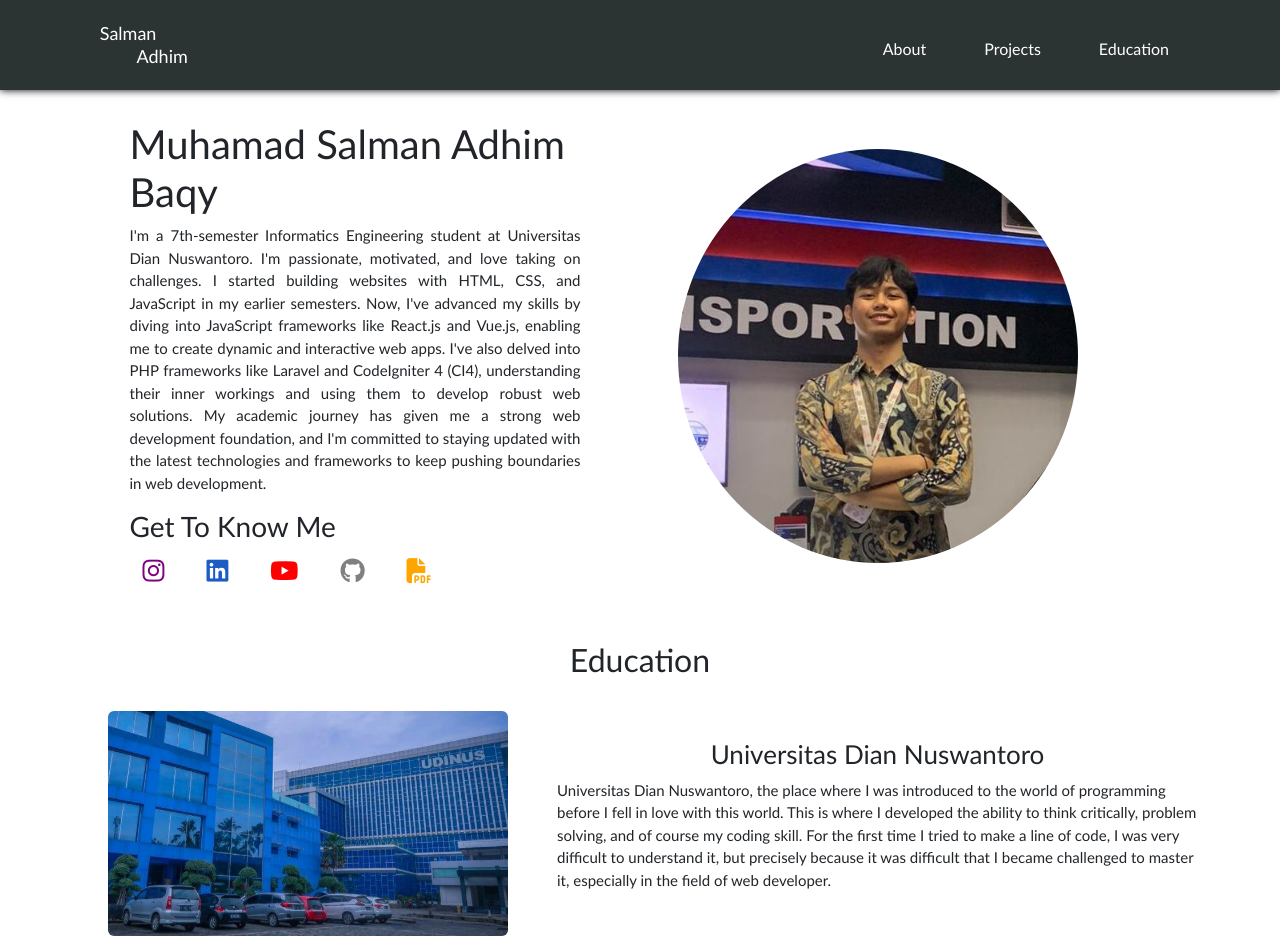
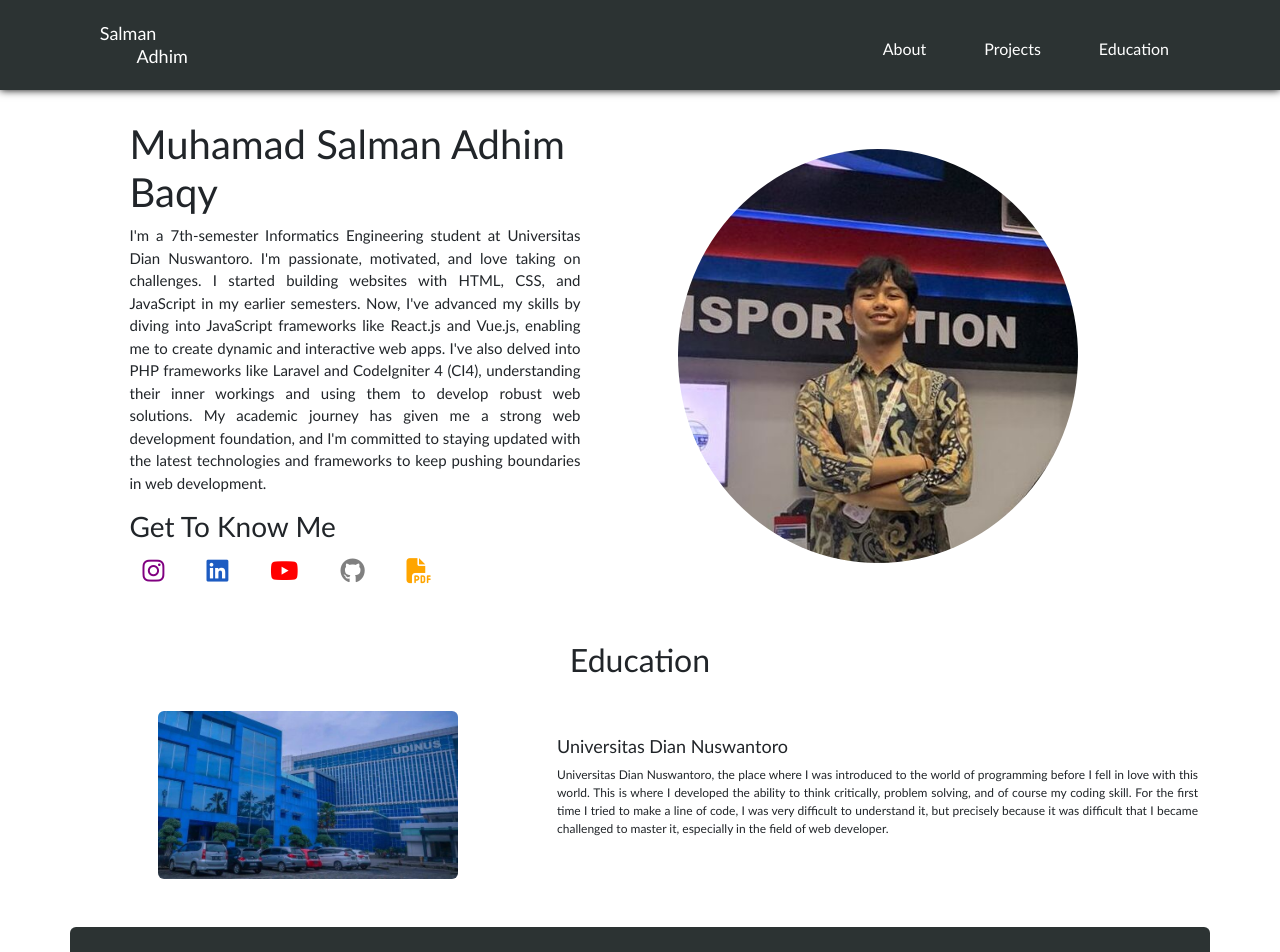
Before and after one commit to msadhimb/portofolioMarkIV, a React (Create React App) app: page / in a window 1280 px wide. Shown: the top 952 px of the page. Built offline with nearby package versions, Linux system fonts and the light colour scheme; no server answers; the database is empty.

Commit message:
minor update

```diff
--- a/src/component/Edu/Edu.css
+++ b/src/component/Edu/Edu.css
@@ -17,11 +17,12 @@
 
 @media (min-width: 768px) {
   .desc {
-    text-align: start;
+    text-align: justify;
   }
 
   .desc h3 {
     font-size: 18px;
+    text-align: start;
   }
 
   .desc p {
@@ -32,21 +33,3 @@
     width: 300px;
   }
 }
-
-@media (min-width: 992px) {
-  .desc {
-    text-align: start;
-  }
-
-  .desc h3 {
-    font-size: 26px;
-  }
-
-  .desc p {
-    font-size: 15px;
-  }
-
-  .udinusImg {
-    width: 400px;
-  }
-}
```
